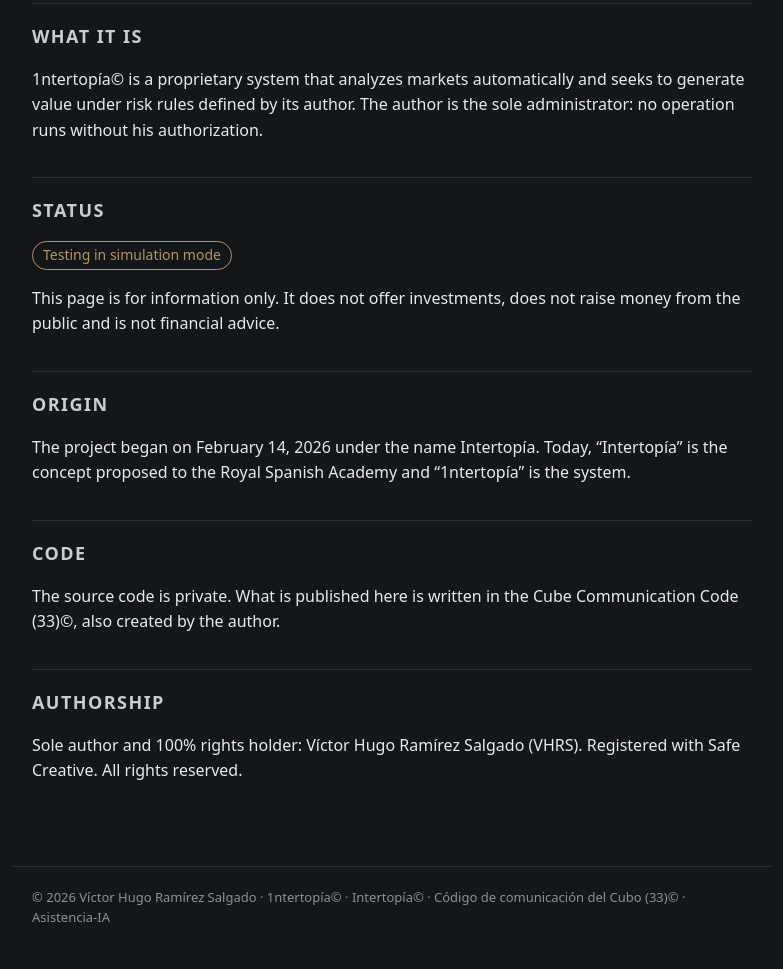
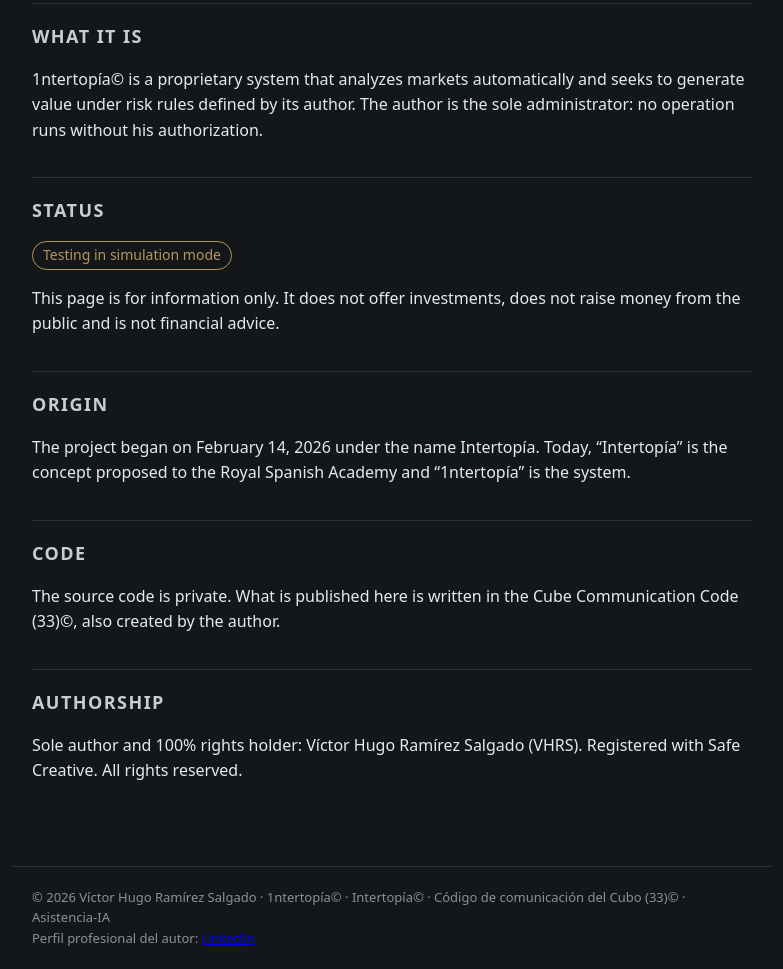
Before and after one commit to victorhugoramirezsalgado-boop/1ntertopia-vitrina, a plain HTML site: page index.html in a window 1280 px wide. Shown: the part 285-1254 px from the top of the page, without its empty margins (248-1031 px from the left). Before the commit the page ends 1233 px from the top, so only its background shows below. Drawn offline with Linux system fonts and the light colour scheme.

Commit message:
Agrega el enlace al perfil de LinkedIn del autor (linkedin.com/in/victorhugoramirezsalgado)
Asistencia-IA

```diff
--- a/index.html
+++ b/index.html
@@ -61,7 +61,8 @@ footer{max-width:760px;margin:0 auto;padding:20px;font-size:13px;color:#8A9099;b
   </section>
 </main>
 <footer>
-  © 2026 Víctor Hugo Ramírez Salgado · 1ntertopía© · Intertopía© · Código de comunicación del Cubo (33)© · Asistencia-IA
+  © 2026 Víctor Hugo Ramírez Salgado · 1ntertopía© · Intertopía© · Código de comunicación del Cubo (33)© · Asistencia-IA<br>
+  Perfil profesional del autor: <a href="https://www.linkedin.com/in/victorhugoramirezsalgado" target="_blank" rel="noopener">LinkedIn</a>
 </footer>
 <script src="assets/cubo-rt.js?v=1"></script>
 <script src="assets/vitrina.js?v=1"></script>
```
